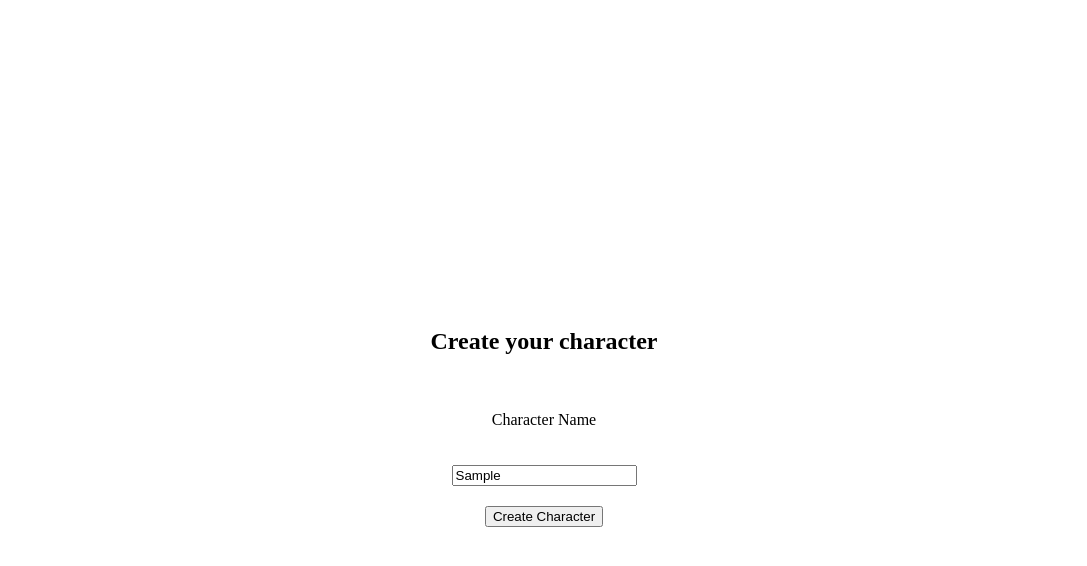
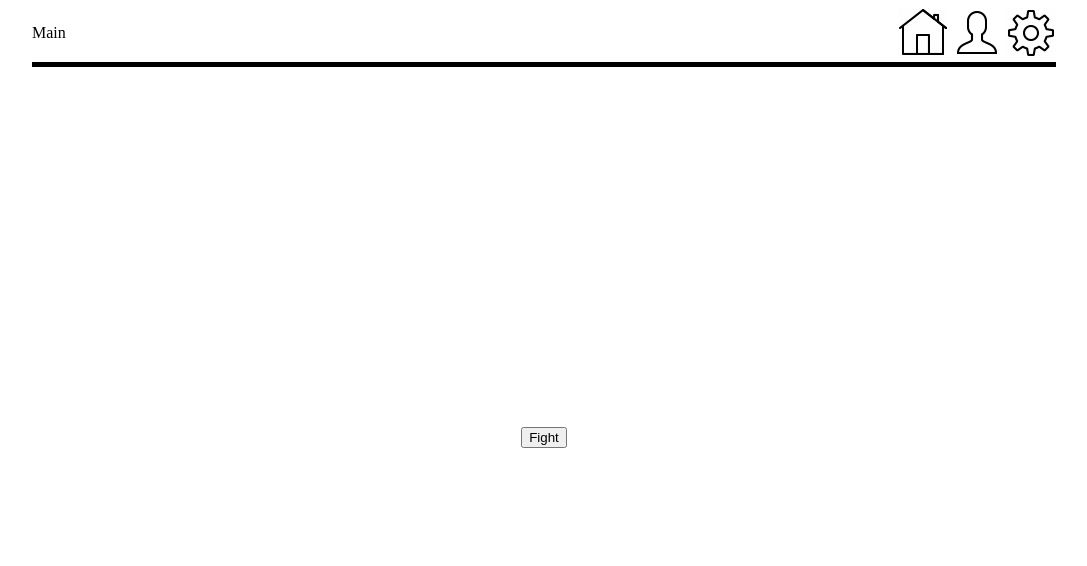
Before and after one commit to TatyanaKorLarina/not-fight-club, a plain HTML site: page index.html in a window 1280 px wide. Both pictures are taken after typing "Sample" into the empty fields and a click on the button "Create Character". Shown: the whole page, without its empty margins (96-1183 px from the left). Drawn offline with Linux system fonts and the light colour scheme.

Commit message:
feat: create home-page

```diff
--- a/index.html
+++ b/index.html
@@ -5,15 +5,27 @@
     <meta name="viewport" content="width=device-width, initial-scale=1.0">
     <title>Not Fight Club</title>
     <link rel="stylesheet" href="./style.css">
-    <script src="./index.js"></script>
+
 </head>
 <body>
-    <div class="name-form">
+    <div id="screen1" class="visible">
         <h2 class="name-title">Create your character</h2>
         <p class="name-text">Character Name</p>
         <input type="text" id="userNameInput" placeholder="Enter your name">
-        <button onclick="saveName()">Create Character</button>
+        <button onclick="saveName()" id="toggleButton" class="name-button">Create Character</button>
     </div>
 
+    <div id="screen2" class="hidden">
+        <div class="main-top">
+            <p>Main</p>
+            <div class="main-icons">
+                <img src="./icons8-главная.gif" alt="home page">
+                <img src="./icons8-человек.gif" alt="person">
+                <img src="./icons8-настройки.gif" alt="settings">
+            </div>
+        </div>
+        <button class="name-button fight">Fight</button>
+    </div>
+    <script src="./index.js"></script>
 </body>
 </html>
--- a/index.js
+++ b/index.js
@@ -1,7 +1,20 @@
-
 function saveName() {
     const userNameInput = document.getElementById('userNameInput');
     const userName = userNameInput.value;
     console.log('Сохраненное имя: ' + userName);
     localStorage.setItem('userName', userName);
 }
+
+let toggleButton = document.getElementById('toggleButton');
+
+
+// Добавляем обработчик события клика на кнопку
+toggleButton.addEventListener('click', () => {
+    const screen1 = document.getElementById('screen1');
+    const screen2 = document.getElementById('screen2');
+    screen1.classList.remove('visible');
+    screen1.classList.add('hidden');
+    screen2.classList.remove('hidden');
+    screen2.classList.add('visible');
+
+});
--- a/style.css
+++ b/style.css
@@ -1,21 +1,35 @@
+.hidden {
+    display: none;
+}
+
+.visible {
+    display: flex;
+    flex-direction: column;
+    align-items: center;
+    gap: 60px;
+}
+
 .name-title {
     text-align: center;
 }
 
-
-.name-form {
-    display: flex;
-    flex-direction: column;
-    justify-content: center;
-    align-items: center;
-    gap: 20px;
-    padding-top: 300px;
-}
-
 .name-button {
     transition: 0,5s;
+
+
 }
 
 .name-button:active {
     transform: translateY(0,5rem);
 }
+
+.main-top {
+    display: flex;
+    justify-content: space-between;
+    border-bottom: 5px solid black;
+    width: 1024px;
+}
+
+.fight {
+    margin-top: 300px;
+}
```
Also changed, not shown: icons8-главная.gif (added), icons8-настройки.gif (added), icons8-человек.gif (added).
